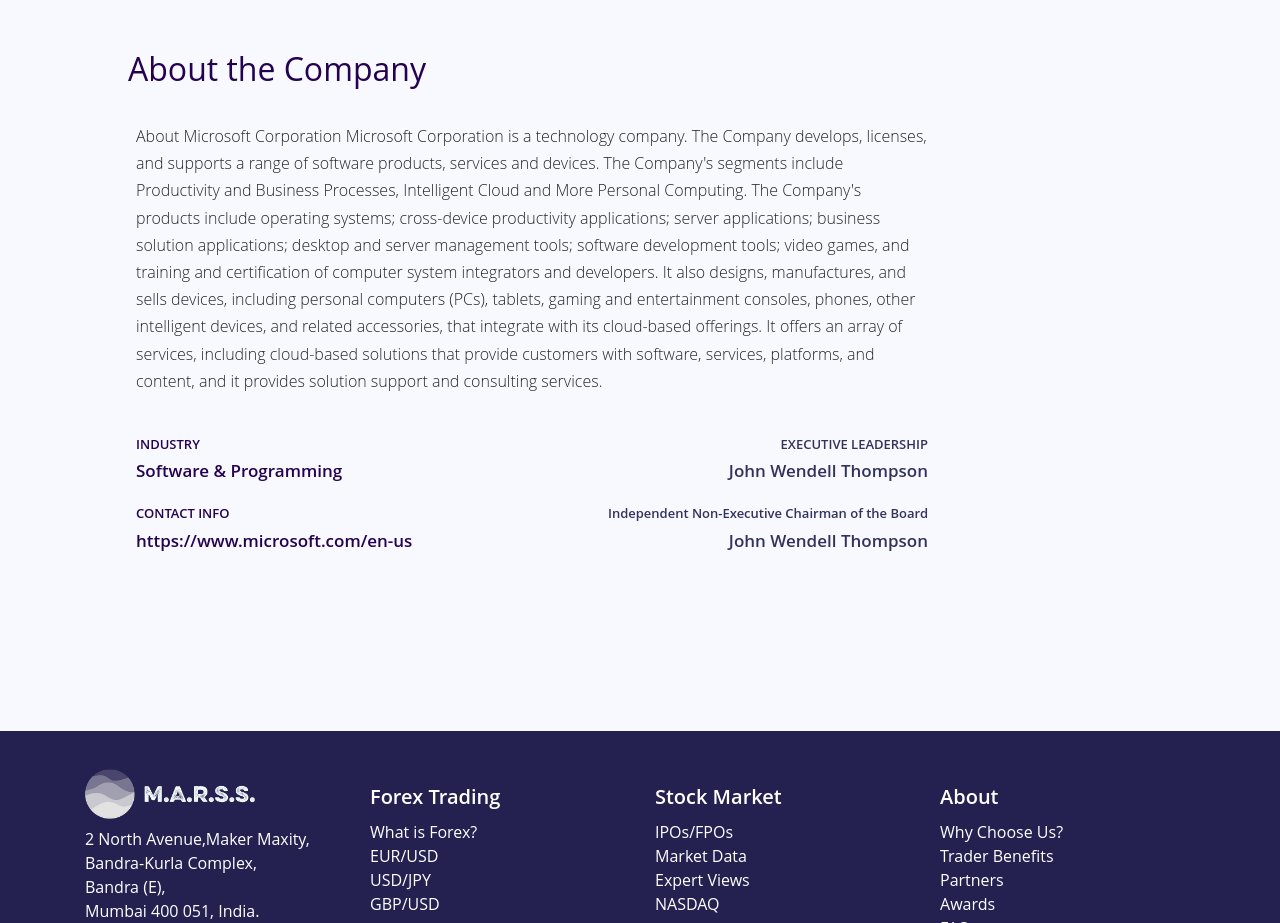
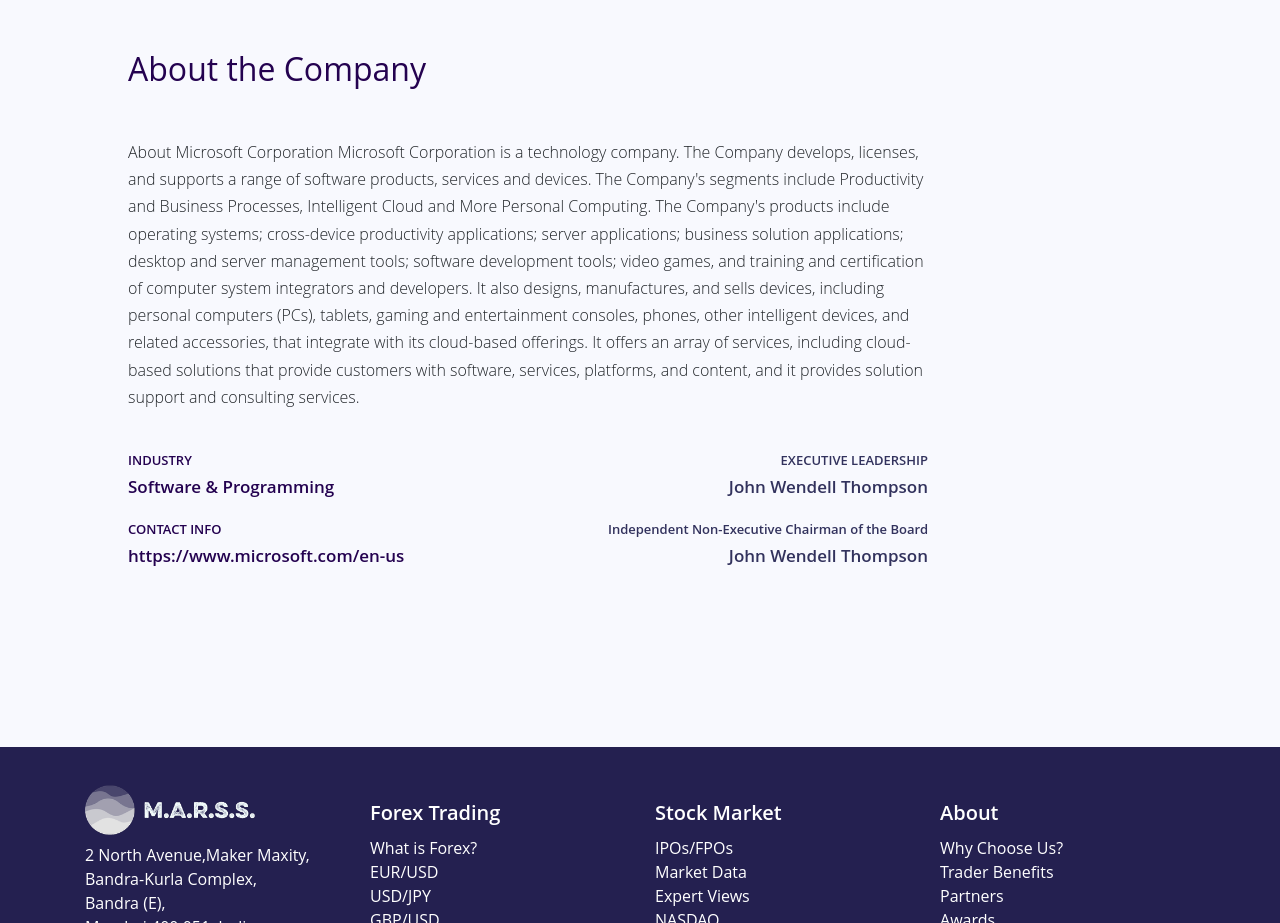
Before and after one commit to ShambhaviSarin/Order_Matching, a React (Create React App) app in the folder frontend/: page /Shares in a window 1280 px wide. Shown: the part 2460-3383 px from the top of the page. Built offline with nearby package versions, Linux system fonts and the light colour scheme; no server answers.

Commit message:
shares final 2.0

```diff
--- a/frontend/src/About.js
+++ b/frontend/src/About.js
@@ -40,7 +40,7 @@
     </div>
     <div style={{marginTop:'-5%',marginLeft:'10%',marginBottom:'-2%',fontSize:'2rem'}}><font color="#240250">About the Company</font></div><br/><br/>
     <div className="text-centre text-dark" style={{marginLeft:'10%',width:'50rem', height:'30rem', marginBottom:'10%'}}>
-    <p style={{marginLeft:'1%',marginTop:'1%',marginRight:'1%0',marginBottom:'1%'}}>About Microsoft Corporation
+    <p style={{marginLeft:'0%',marginTop:'3%',marginRight:'1%0',marginBottom:'1%'}}>About Microsoft Corporation
       Microsoft Corporation is a technology company. The Company develops, licenses, and supports a range of software products, services and devices.
       The Company's segments include Productivity and Business Processes, Intelligent Cloud and More Personal Computing. The Company's products include
       operating systems; cross-device productivity applications; server applications; business solution applications; desktop and server management tools;
@@ -48,7 +48,7 @@
       and sells devices, including personal computers (PCs), tablets, gaming and entertainment consoles, phones, other intelligent devices,
       and related accessories, that integrate with its cloud-based offerings. It offers an array of services, including cloud-based solutions that provide
       customers with software, services, platforms, and content, and it provides solution support and consulting services.</p>
-    <p style={{marginLeft:'1%',marginTop:'1%',marginRight:'1%0',marginBottom:'1%'}}>
+    <p style={{marginLeft:'0%',marginTop:'2%',marginRight:'0%',marginBottom:'2%'}}>
     <h5 className="card-title" style={{textAlign:'left',marginTop:'5%'}}><font color="#240250">
         <div id="HASH" class="blue-msg">
         <span id="time-HASH" class="smalltext">INDUSTRY</span>
```
